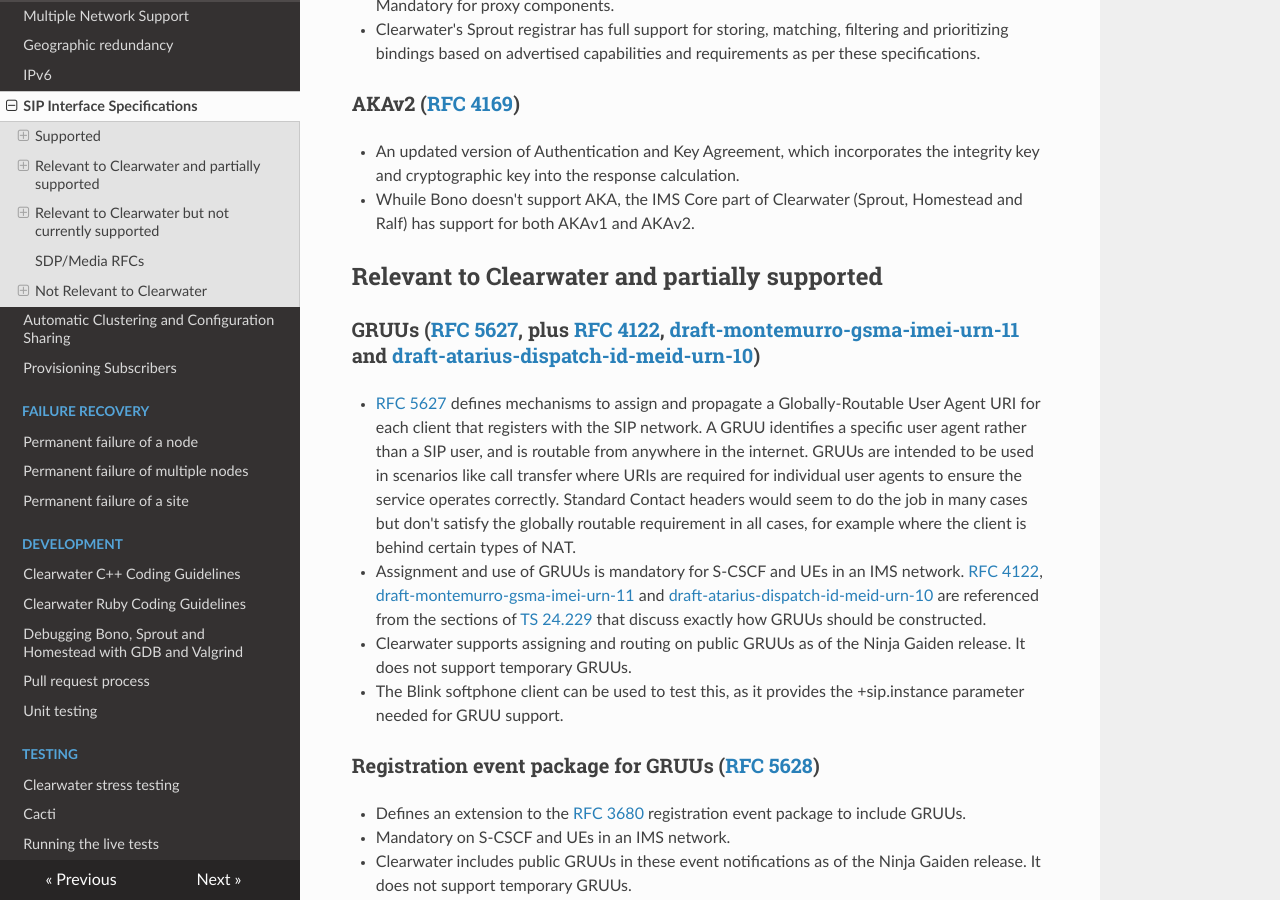
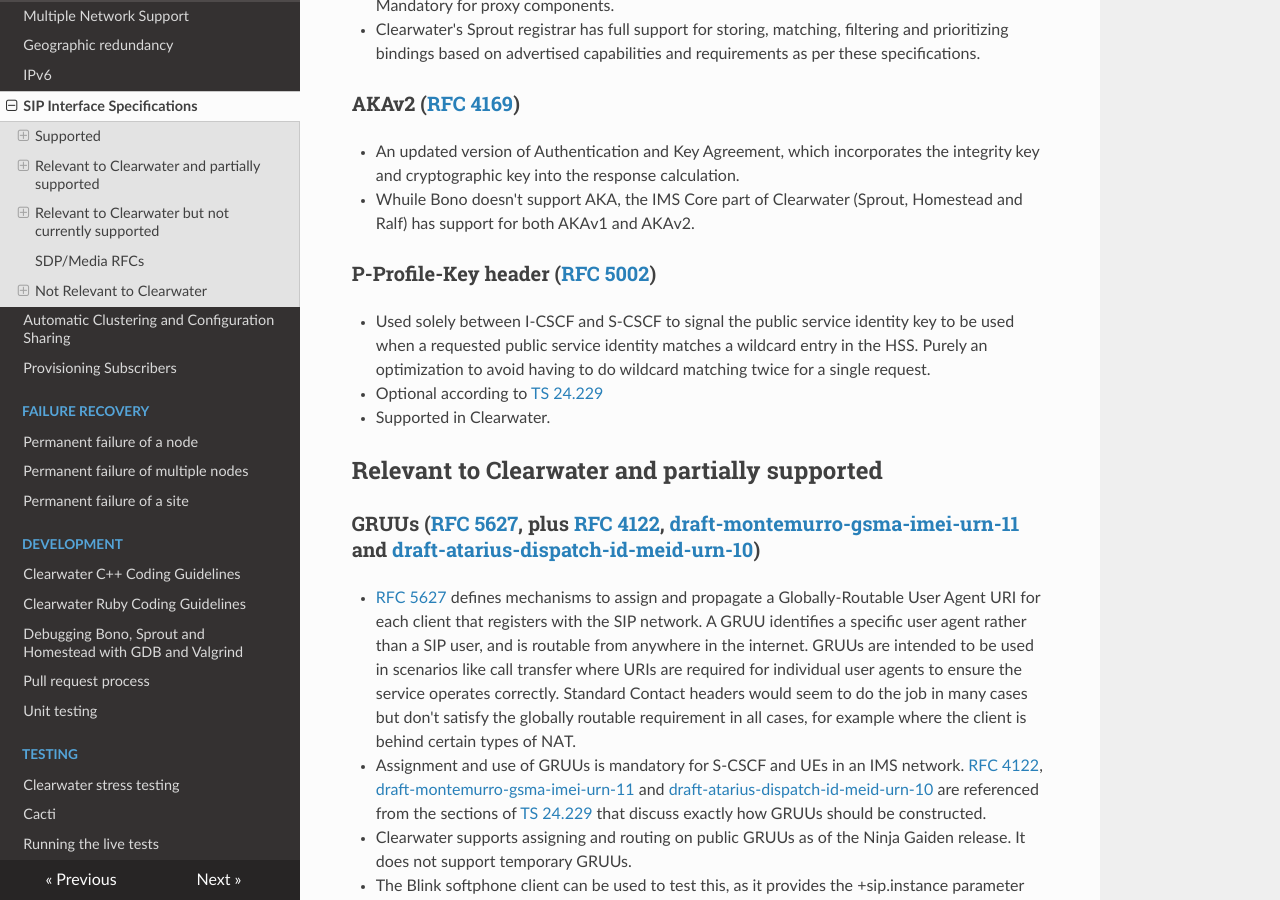
Before and after one commit to Metaswitch/clearwater-readthedocs, an MkDocs documentation site: the page built from docs/SIP_Interface_Specifications.md, in a window 1280 px wide and 900 px high, scrolled down 8971 px. Built offline with MkDocs 1.6.1, drawn with Linux system fonts in a browser that asks for light colours; nearby versions of some CDN libraries; old or Windows-style settings are respelled for this version of MkDocs; some of the changed text lies outside the part shown.

Commit message:
Add wildcard support, remove out of date optioN

```diff
--- a/docs/SIP_Interface_Specifications.md
+++ b/docs/SIP_Interface_Specifications.md
@@ -271,6 +271,11 @@ The following RFCs are already supported by Clearwater.  Note that a number of t
 *   An updated version of Authentication and Key Agreement, which incorporates the integrity key and cryptographic key into the response calculation.
 *   Whuile Bono doesn't support AKA, the IMS Core part of Clearwater (Sprout, Homestead and Ralf) has support for both AKAv1 and AKAv2.
 
+### P-Profile-Key header ([RFC 5002](http://www.ietf.org/rfc/rfc5002.txt))
+
+*   Used solely between I-CSCF and S-CSCF to signal the public service identity key to be used when a requested public service identity matches a wildcard entry in the HSS. Purely an optimization to avoid having to do wildcard matching twice for a single request.
+*   Optional according to [TS 24.229](http://www.3gpp.org/ftp/Specs/html-info/24229.htm)
+*   Supported in Clearwater.
 
 ## Relevant to Clearwater and partially supported
 
```
Also changed, not shown: other parts of docs/SIP_Interface_Specifications.md (+0 -6 lines), docs/Clearwater_Configuration_Options_Reference.md (+0 -1 lines).
